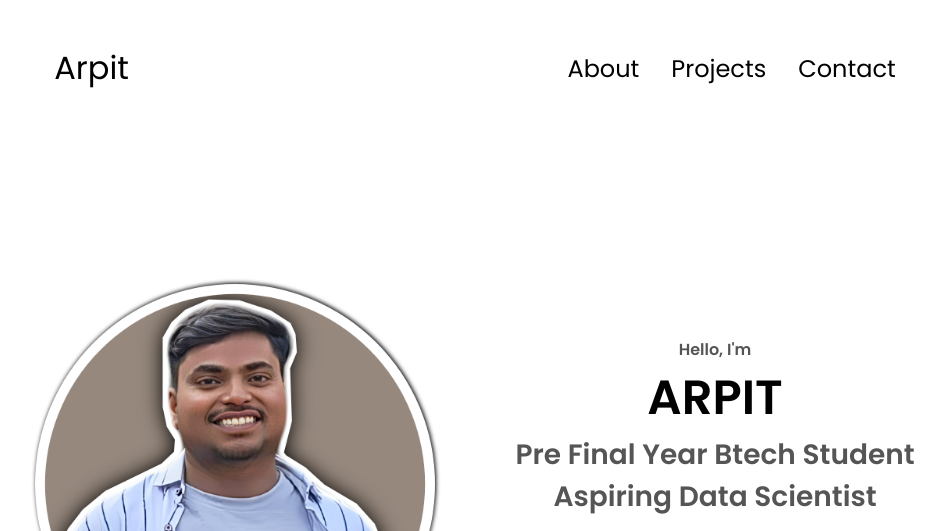
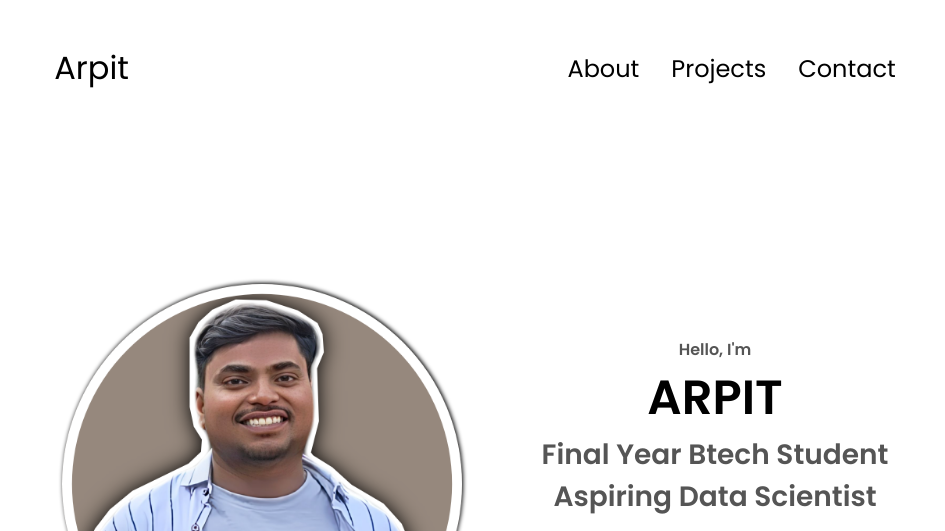
Before and after one commit to arpitmastermind/Arpit-Portfolio, a plain HTML site: page index.html in a window 1280 px wide. Shown: the top 531 px of the page, without its empty margins (165-1110 px from the left). Drawn offline with Linux system fonts and the light colour scheme.

Commit message:
Update index.html

```diff
--- a/index.html
+++ b/index.html
@@ -45,7 +45,7 @@
     <div class="section__text">
       <p class="section__text__p1">Hello, I'm</p>
       <h1 class="title">ARPIT</h1>
-      <p class="section__text__p2" style="margin-bottom: 0rem;">Pre Final Year Btech Student</p>
+      <p class="section__text__p2" style="margin-bottom: 0rem;">Final Year Btech Student</p>
       <p class="section__text__p2" >Aspiring Data Scientist</p>
       <div class="btn-container">
         <button class="btn btn-color-2" onclick="window.open('ARPIT CV.pdf')">
```
